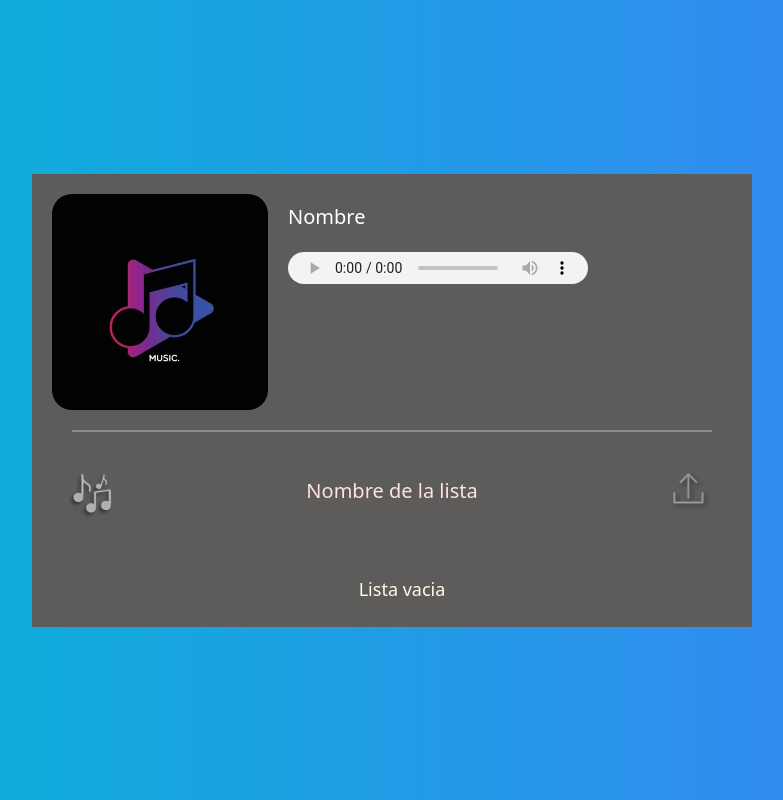
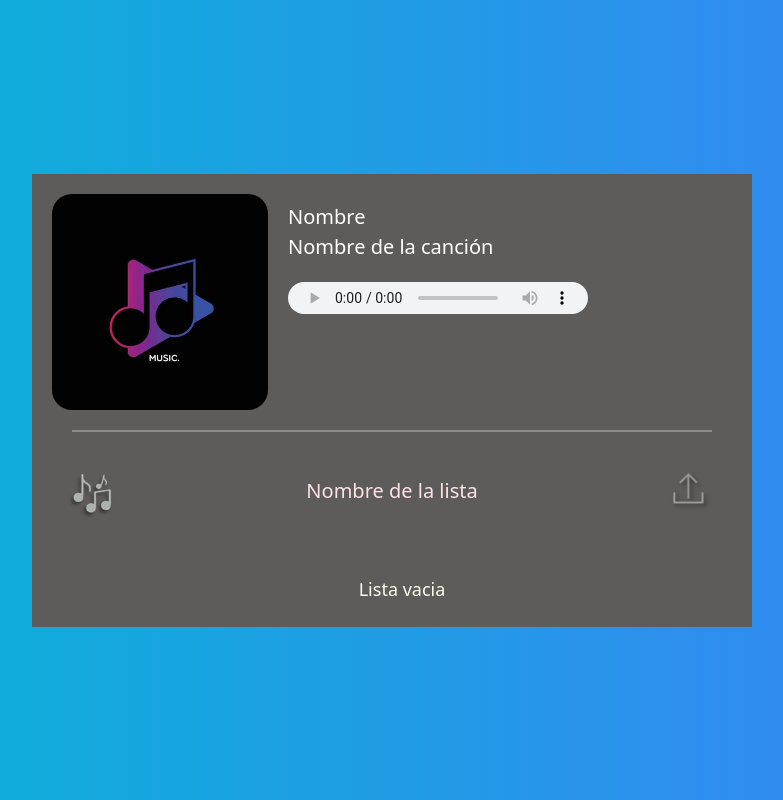
Before and after one commit to davity333/ReproductorMusic, a React (Vite) app: page / in a window 1280 px wide. Shown: the whole page, without its empty margins (248-1031 px from the left). Built offline with nearby package versions, Linux system fonts and the light colour scheme.

Commit message:
seleccionar nombre de la cancion al reproductor

```diff
--- a/src/components/atoms/Button.jsx
+++ /dev/null
@@ -1,9 +0,0 @@
-function Button({customkey, props, onClick}) {
-    return (
-        <>
-        <button name={props.nameSong} key={customkey} onClick={onClick}></button>
-        </>
-     );
-}
-
-export default Button;
--- /dev/null
+++ b/src/components/atoms/NameText.js
@@ -0,0 +1,11 @@
+let cancionSeleccionada = null;
+
+const setCancionSeleccionada = (nombre) => {
+  cancionSeleccionada = nombre;
+};
+
+const getCancionSeleccionada = () => {
+  return cancionSeleccionada;
+};
+
+export { setCancionSeleccionada, getCancionSeleccionada };
--- a/src/components/atoms/NameText.jsx
+++ /dev/null
@@ -1,9 +0,0 @@
-function NameText(props) {
-    return (
-        <>
-        <p></p>
-        </>
-     );
-}
-
-export default NameText;
--- a/src/components/molecules/Playlist.jsx
+++ b/src/components/molecules/Playlist.jsx
@@ -3,12 +3,10 @@ import subir from "/subir.webp.png"
 import logo from "/logoMusica.png"
 import disco from "/disco.png"
 import { useRef, useState, useEffect } from "react";
-import Reproductor from "./Reproductor";
-import Button from "../atoms/Button";
-function Playlist({props}) {
+import { setCancionSeleccionada } from '../atoms/NameText';
+function Playlist() {
     const fileInput = useRef(null);
     const [canciones, setCanciones] = useState([]);
-    const [cancionSeleccionada, setCancionSeleccionada] = useState(null);
 
     const subirMusica = () =>{
         document.getElementById("file").click();
@@ -25,11 +23,6 @@ function Playlist({props}) {
         setCancionSeleccionada(nombreCancion);
     }
 
-    useEffect(() => {
-        if (cancionSeleccionada) {
-            console.log(`${cancionSeleccionada}`);
-        }
-    }, [cancionSeleccionada]);
 
     return (
         <>
@@ -60,17 +53,16 @@ function Playlist({props}) {
                     </div>
                 ) : (
                     canciones.map((cancion, key) => (
-
-                        <div key={key}
+                        <button key={key}
                         onClick={() => reproducir(cancion.name)}
-                        className="pl-5 flex col-span-1 hover:bg-[#514e4e] cursor-pointer pb-4 pt-4"
+                        className="pl-5 w-full flex col-span-1 hover:bg-[#514e4e] cursor-pointer pb-4 pt-4"
                         title="Reproducir canción">
                             <img src={disco} alt="disco" className="w-12 h-12"/>
                             <div className=" col-span-2">
                             <p className="text-yellow-50 text-[18px] pl-5">{cancion.name}</p>
-                            <button className="text-cyan-300 pl-5">Play</button>
+                            <p className="text-cyan-300 pl-6 flex justify-start">Play</p>
                             </div>
-                        </div>
+                        </button>
 
                     ))
                 )}
--- a/src/components/molecules/Reproductor.jsx
+++ b/src/components/molecules/Reproductor.jsx
@@ -3,13 +3,20 @@ import Box from "../atoms/Box";
 import Img from "../atoms/Img";
 import music from "/music.png"
 import viteLogo from '/vite.svg'
-import NameText from "../atoms/NameText";
+import { getCancionSeleccionada } from "../atoms/NameText";
 
 function Reproductor() {
-  const handleLogoClick = () => {
-    document.getElementById('input').click();
-  };
+  const [nombreCancion, setNombreCancion] = useState(getCancionSeleccionada());
 
+
+  useEffect(() => {
+    const actualizarCancion = () => {
+      setNombreCancion(getCancionSeleccionada());
+    };
+
+    const interval = setInterval(actualizarCancion, 100);
+    return () => clearInterval(interval);
+  }, []);
 
     return (
         <>
@@ -19,8 +26,8 @@ function Reproductor() {
               <img src={music} alt="" className="h-64 p-5 rounded-[40px]"/>
 
               <div className="mt-7">
-              <p className="text-[20px] text-white">Nombre</p>
-              <NameText></NameText>
+              <p className="text-[20px] text-white">Nombre</p>{/*AQUI QUIERO IMPRIMIR EL NOMBRE DE LA CANCION CUANDO LE DE CLICK AL BOTON DEL MAPEO*/}
+              <p className="text-[20px] text-white">{nombreCancion || 'Nombre de la canción'}</p>
 
               <audio src="" controls className="custom-audio-player h-8 mt-5"></audio>
               </div>
```
